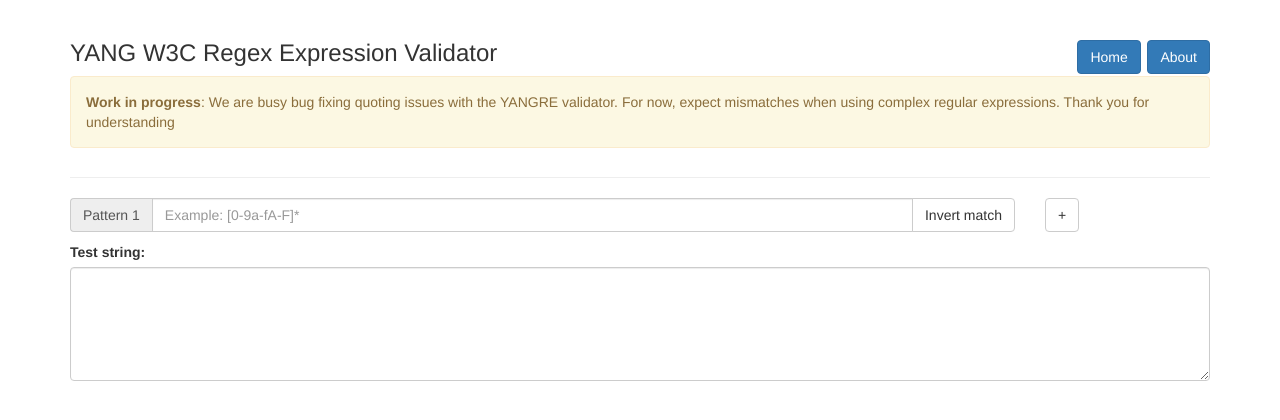
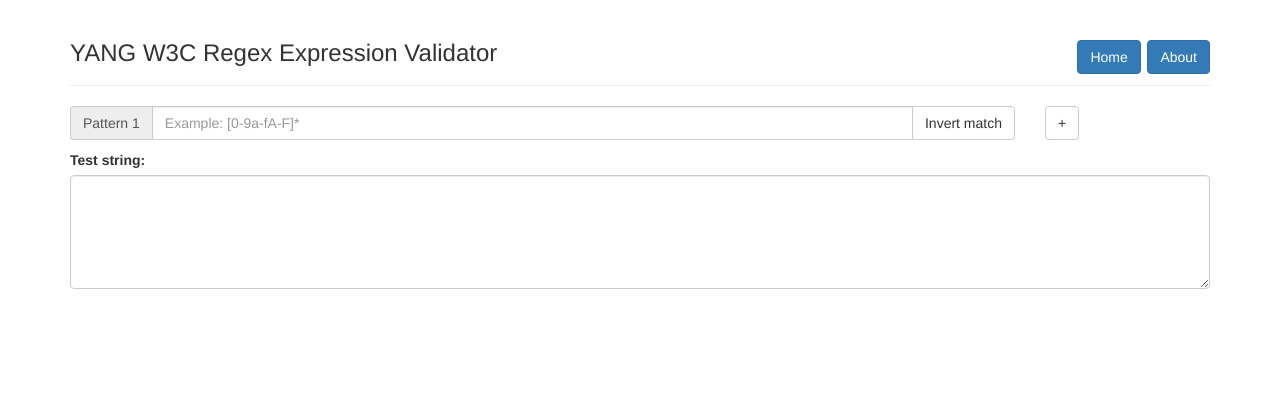
Before and after one commit to plewyllie/yangre-gui, a Flask app: page /yangre/ in a window 1280 px wide. Shown: the top 420 px of the page. Run offline with Flask 2, Linux system fonts and the light colour scheme; some libraries are stand-ins or nearby versions.

Commit message:
remove warning

```diff
--- a/app/templates/base.html
+++ b/app/templates/base.html
@@ -21,10 +21,6 @@
                     <a href="/yangre/about" class="btn btn-primary" role="button">About</a>
                 </div>
             </h3>
-            <div class="alert alert-warning" role="alert">
-                <b>Work in progress</b>: We are busy bug fixing quoting issues with the YANGRE validator. For now, expect
-                mismatches when using complex regular expressions. Thank you for understanding
-            </div>
         </div>
     </div>
     {% block content %}{% endblock %}
```
